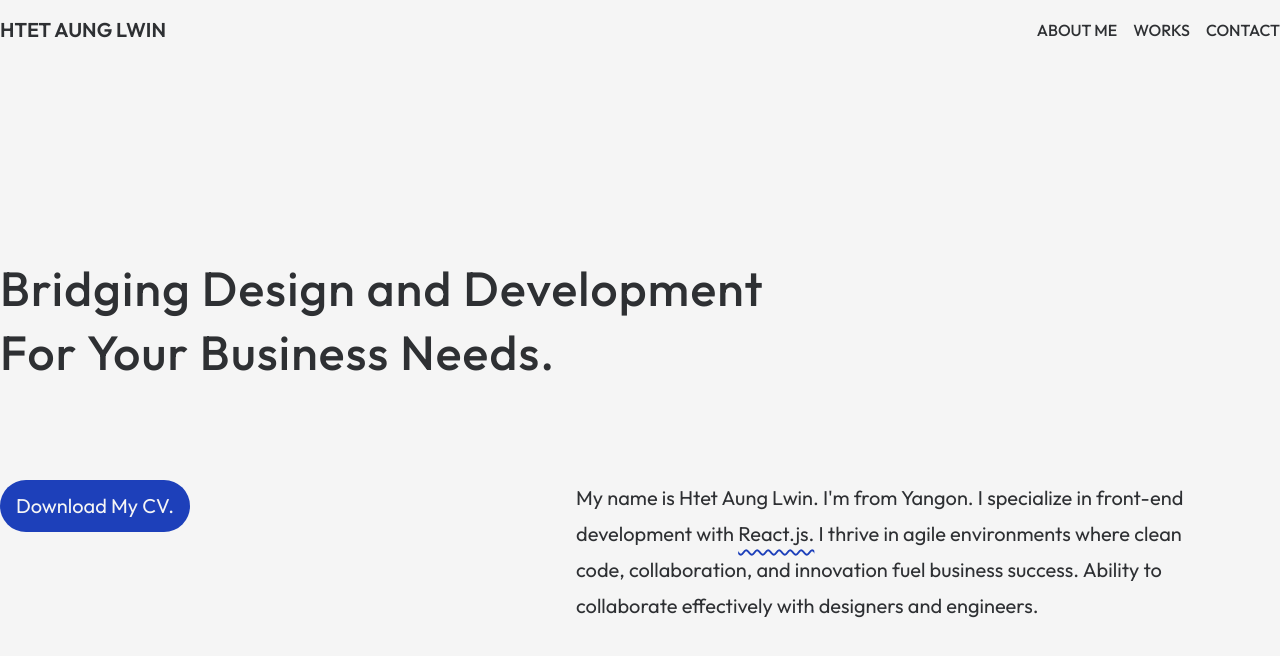
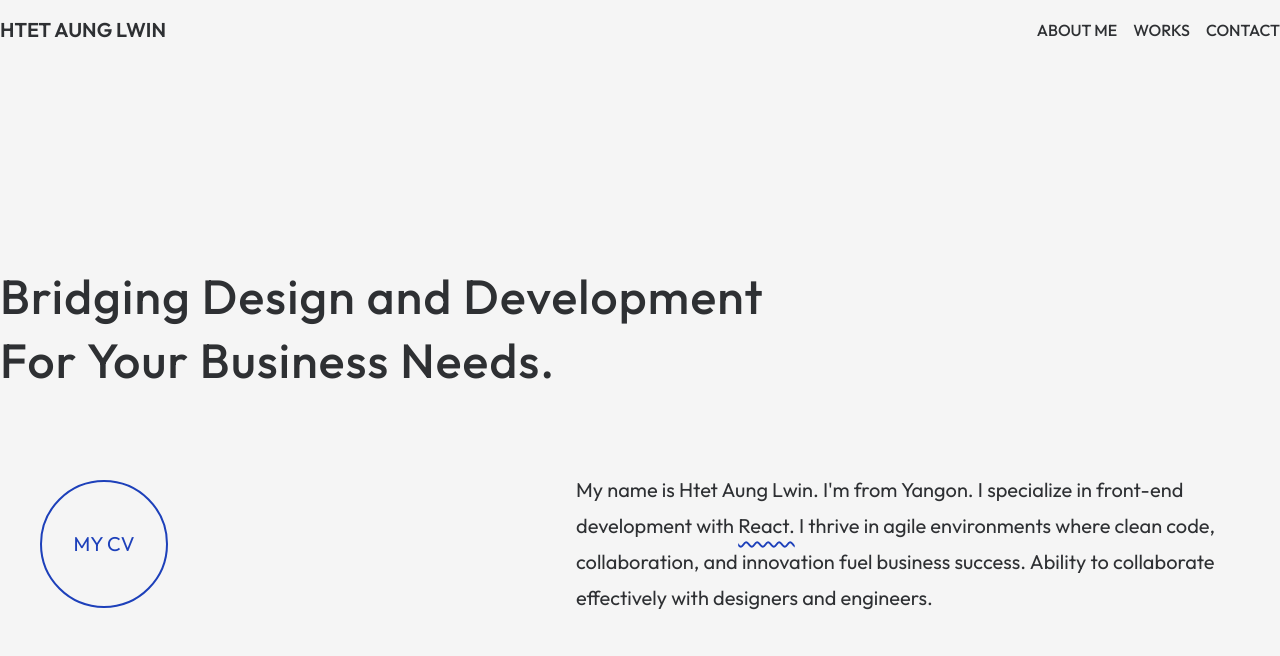
Before and after one commit to HtetAungLw1n/Portfolio, a React (Vite) app: page / in a window 1280 px wide. Shown: the top 656 px of the page. Built offline with nearby package versions, Linux system fonts and the light colour scheme.

Commit message:
add framer motion and animation

```diff
--- a/package.json
+++ b/package.json
@@ -11,6 +11,7 @@
   },
   "dependencies": {
     "@tailwindcss/vite": "^4.0.8",
+    "framer-motion": "^12.4.7",
     "react": "^19.0.0",
     "react-dom": "^19.0.0",
     "react-router-dom": "^7.2.0",
--- /dev/null
+++ b/src/components/FramerMagnet.jsx
@@ -0,0 +1,37 @@
+import React, { useRef, useState } from "react";
+import { motion } from "framer-motion";
+
+const FramerMagnet = ({ children }) => {
+  const ref = useRef(null);
+  const [positon, setPosition] = useState({ x: 0, y: 0 });
+
+  const mouseMove = (e) => {
+    const { clientX, clientY } = e;
+    const { width, height, left, top } = ref.current.getBoundingClientRect();
+    const x = clientX - (left + width / 2);
+    const y = clientY - (top + height / 2);
+
+    setPosition({ x, y });
+  };
+
+  const mouseLeave = () => {
+    setPosition({ x: 0, y: 0 });
+  };
+
+  const { x, y } = positon;
+
+  return (
+    <motion.div
+      ref={ref}
+      onMouseMove={mouseMove}
+      onMouseLeave={mouseLeave}
+      animate={{ x, y }}
+      transition={{ type: "spring", stiffness: 150, damping: 15, mass: 0.1 }}
+      className=" text-mblue  float-start ml-10 w-32 h-32 rounded-full flex flex-col items-center justify-center border-2 border-mblue hover:bg-mblue hover:text-white-smoke transition-colors duration-200 ease-in-out"
+    >
+      {children}
+    </motion.div>
+  );
+};
+
+export default FramerMagnet;
--- a/src/components/Hero.jsx
+++ b/src/components/Hero.jsx
@@ -1,24 +1,47 @@
 import React from "react";
+import { motion } from "framer-motion";
+import FramerMagnet from "./FramerMagnet";
 
 const Hero = () => {
   return (
     <section className=" h-[40vh] md:h-[100vh] container mx-auto">
-      <div className="h-full flex flex-col justify-center items-center gap-8 md:gap-24 text-center md:text-start md:items-start">
+      <div className="h-full flex flex-col justify-center items-center gap-8 md:gap-20 text-center md:text-start md:items-start">
         <div className="text-2xl font-medium leading-8 md:text-5xl md:leading-16 tracking-normal md:tracking-wide md:mt-20">
-          <div>Bridging Design and Development</div>
-          <div>For Your Business Needs.</div>
+          <div className="overflow-hidden">
+            <motion.div
+              initial={{ y: "100%", opacity: 0 }}
+              animate={{ y: 0, opacity: 1 }}
+              transition={{ duration: 0.35 }}
+            >
+              Bridging Design and Development
+            </motion.div>
+          </div>
+          <div className="overflow-hidden">
+            <motion.div
+              initial={{ y: "100%", opacity: 0 }}
+              animate={{ y: 0, opacity: 1 }}
+              transition={{ duration: 0.35, delay: 0.1 }}
+            >
+              For Your Business Needs.
+            </motion.div>
+          </div>
         </div>
-        <div className="text-xs text-balance md:text-pretty md:text-xl md:float-right md:flex">
+        <motion.div
+          className="text-xs text-balance md:text-pretty md:text-xl md:float-right md:flex md:items-center"
+          initial={{ y: "20%", opacity: 0 }}
+          animate={{ y: 0, opacity: 1 }}
+          transition={{ duration: 0.9 }}
+        >
           <div className="hidden md:block md:w-[45%] cursor-pointer">
-            <div className="bg-mblue text-white-smoke px-4 py-3 w-max rounded-full active:bg-blue-900">
-              Download My CV.
-            </div>
+            <FramerMagnet>
+              <div>MY CV</div>
+            </FramerMagnet>
           </div>
           <div className="md:w-[50%] leading-5 md:leading-9">
             My name is Htet Aung Lwin. I'm from Yangon. I specialize in
             front-end development with{" "}
             <span className="underline decoration-wavy decoration-1 underline-offset-4 md:decoration-2 md:underline-offset-8 decoration-mblue">
-              React.js.
+              React.
             </span>{" "}
             <span className="md:inline hidden">
               I thrive in agile environments where clean code, collaboration,
@@ -26,7 +49,7 @@ const Hero = () => {
             </span>{" "}
             Ability to collaborate effectively with designers and engineers.
           </div>
-        </div>
+        </motion.div>
       </div>
     </section>
   );
```
Also changed, not shown: 1 other file (tests, documents, lock files or other folders).
